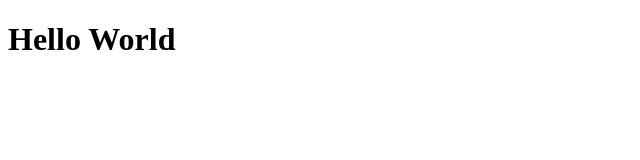
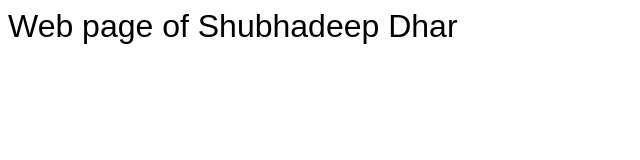
Before and after one commit to shubhadeep/shubhadeep.github.io, a plain HTML site: page index.html in a window 1280 px wide. Shown: the whole page, without its empty margins (0-640 px from the left). Drawn offline with Linux system fonts and the light colour scheme.

Commit message:
Update index.html

```diff
--- a/index.html
+++ b/index.html
@@ -1,11 +1,20 @@
-<!DOCTYPE html >
 <html lang="en">
-  <head>
-    <meta http-equiv="X-UA-Compatible" content="IE=edge" />
-    <meta charset="UTF-8"/>
-    <title>Hello World</title>
-  </head>
-  <body>
-    <h1>Hello World</h1>
-  </body>
+<head>
+  <meta charset="UTF-8">
+  <meta name="viewport" content="width=device-width, initial-scale=1.0">
+  <meta name="color-scheme" content="dark light">
+  <title>Shubhadeep Dhar</title>
+  <style>
+    body {
+      font-family: 'Segoe UI', 'Helvetica Neue', Verdana, sans-serif;
+    }
+    h1 {
+      font-family: 'Segoe UI Bold', 'Helvetica Neue Bold', sans-serif;
+      font-weight: normal;
+    }
+  </style>
+</head>
+<body>
+  <h1>Web page of Shubhadeep Dhar</h1>
+</body>
 </html>
```
